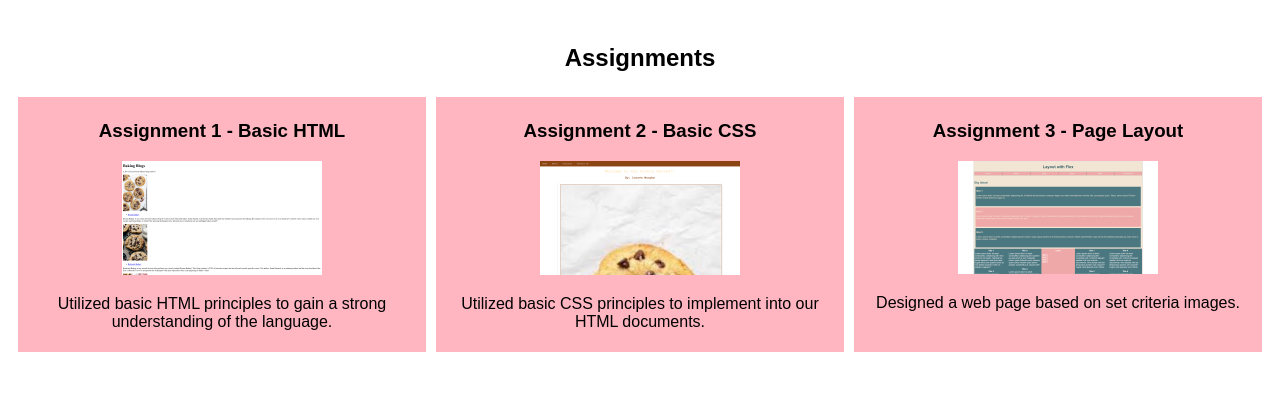
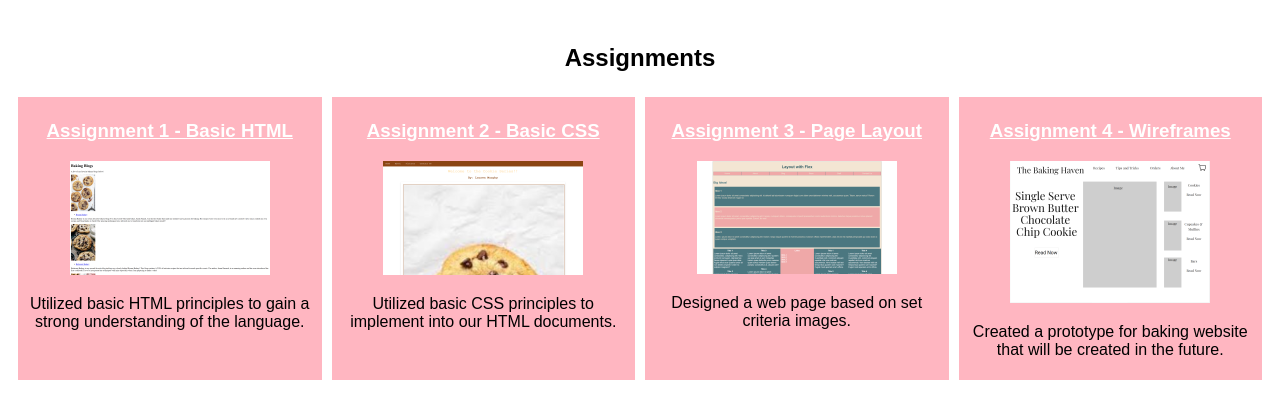
Before and after one commit to lmmurphy0808/lmmurphy0808.github.io, a plain HTML site: page about.html in a window 1280 px wide. Shown: the part 95-514 px from the top of the page. Drawn offline with Linux system fonts and the light colour scheme.

Commit message:
Updated main home page

```diff
--- a/about.html
+++ b/about.html
@@ -16,20 +16,43 @@
             <h2>Assignments</h2>
             <div class="flex-container">
                 <section class="col1of3">
-                    <h3>Assignment 1 - Basic HTML</h3>
+                    <h3>
+                        <li><a href="https://lmmurphy0808.github.io/csce242/assignments/assignment01/index.html">Assignment 1 - Basic HTML</a></li>
+                    </h3>
                     <img src="images/assignment01ss.png" alt="Assignment 1 Screenshot">
                     <p>Utilized basic HTML principles to gain a strong understanding of the language.</p>
                 </section>
                 <section class="col1of3">
-                    <h3>Assignment 2 - Basic CSS</h3>
+                    <h3>
+                        <li><a href="https://lmmurphy0808.github.io/csce242/assignments/assignment02/index.html">Assignment 2 - Basic CSS</a></li>
+                    </h3>
                     <img src="images/assignment02ss.png" alt="Assignment 2 Screenshot">
                     <p>Utilized basic CSS principles to implement into our HTML documents.</p>
                 </section>
                 <section class="col1of3">
-                    <h3>Assignment 3 - Page Layout</h3>
+                    <h3>
+                        <li><a href="https://lmmurphy0808.github.io/csce242/assignments/assignment03/index.html">Assignment 3 - Page Layout</a></li>
+                    </h3>
                     <img src="images/assignment03ss.png" alt="Assignment 3 Screenshot">
                     <p>Designed a web page based on set criteria images.</p>
                 </section>
+                <section class="col1of3">
+                    <h3>
+                        <li><a href="https://mockitt.com/proto/Jx5aG9bsr2a5sgO6jkv23/sharing?view_mode=device&screen=rbpUbeyPpcI6sZwCf&canvasId=rcUbeyPpmEwsuGeQ">Assignment 4 - Wireframes</a></li>
+                    </h3>
+                    <img src="images/assignment04ss.png" alt="Assignment 4 Screenshot">
+                    <p>Created a prototype for baking website that will be created in the future.</p>
+                </section>
+                <!--<section class="col1of3">
+                    <h3>Assignment 5</h3>
+                    <img src="https://placehold.co/200x150" alt="Assignment 5 Screenshot">
+                    <p>Not assigned yet</p>
+                </section>
+                <section class="col1of3">
+                    <h3>Assignment 6</h3>
+                    <img src="https://placehold.co/200x150" alt="Assignment 6 Screenshot">
+                    <p>Not assigned yet</p>
+                </section>-->
             </div>
         </main>
         <footer id="main-footer">
--- a/styles.css
+++ b/styles.css
@@ -21,6 +21,15 @@
     margin: 5px;
     font-family: sans-serif;
     text-align: center;
+}
+
+.col1of3 a {
+
+    color:white;
+}
+
+.col1of3 li {
+    list-style: none;
 }
 
 /*Larger Resolutions*/
```
Also changed, not shown: images/assignment04ss.png (added).
